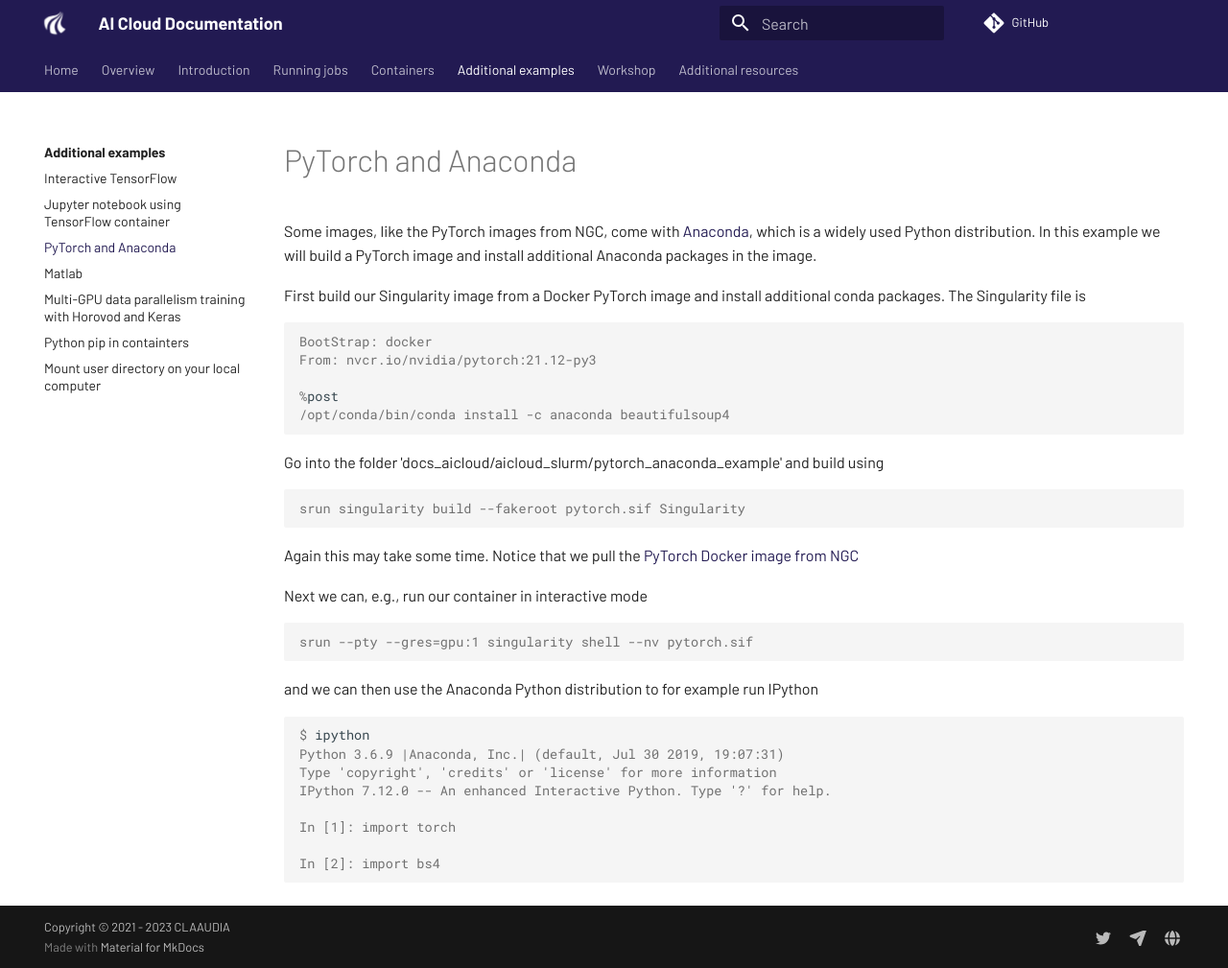
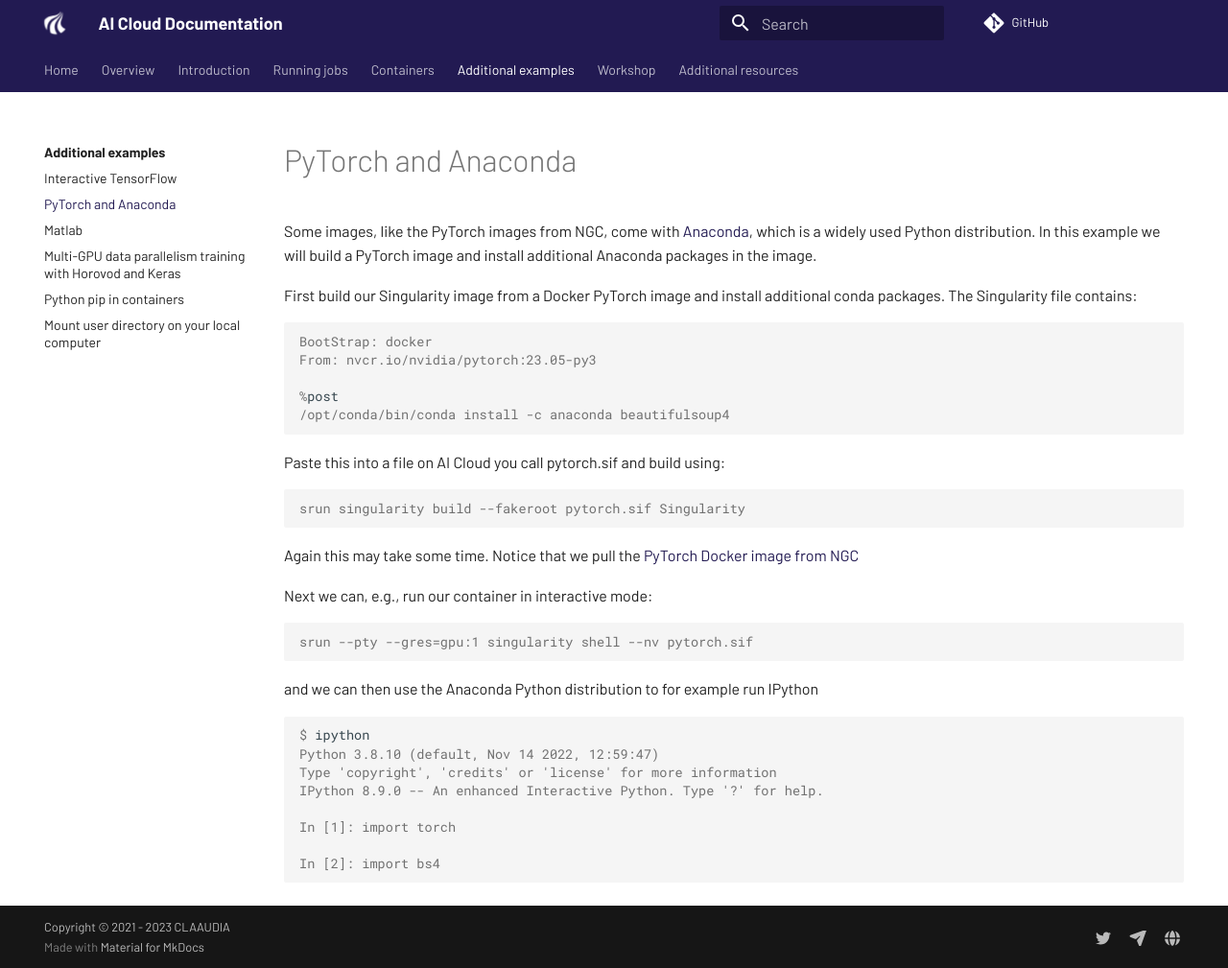
Before and after one commit to aau-claaudia/aicloud-docs, an MkDocs documentation site: the page built from docs/examples/pytorch_anaconda.md, in a window 1280 px wide and 1009 px high. Shown: the whole window at 96% size. Built offline with MkDocs 1.6.1 and Material for MkDocs 9.7.7, drawn with Linux system fonts in a browser that asks for light colours; comment, search, counter and statistics services are not loaded.

Commit message:
Clean-up of older content

````diff
--- a/docs/examples/pytorch_anaconda.md
+++ b/docs/examples/pytorch_anaconda.md
@@ -1,16 +1,16 @@
 Some images, like the PyTorch images from NGC, come with [Anaconda](https://anaconda.org/), which is a widely used Python distribution. In this example we will build a PyTorch image and install additional Anaconda packages in the image.
 
-First build our Singularity image from a Docker PyTorch image and install additional conda packages. The Singularity file is
+First build our Singularity image from a Docker PyTorch image and install additional conda packages. The Singularity file contains:
 
 ```console
 BootStrap: docker
-From: nvcr.io/nvidia/pytorch:21.12-py3
+From: nvcr.io/nvidia/pytorch:23.05-py3
 
 %post
 /opt/conda/bin/conda install -c anaconda beautifulsoup4
 ```
 
-Go into the folder 'docs_aicloud/aicloud_slurm/pytorch_anaconda_example' and build using
+Paste this into a file on AI Cloud you call pytorch.sif and build using:
 
 ```console
 srun singularity build --fakeroot pytorch.sif Singularity
@@ -18,7 +18,7 @@
 
 Again this may take some time. Notice that we pull the [PyTorch Docker image from NGC](https://ngc.nvidia.com/catalog/containers/nvidia:pytorch)
 
-Next we can, e.g., run our container in interactive mode
+Next we can, e.g., run our container in interactive mode:
 
 ```console
 srun --pty --gres=gpu:1 singularity shell --nv pytorch.sif
@@ -28,9 +28,9 @@
 
 ```console
 $ ipython
-Python 3.6.9 |Anaconda, Inc.| (default, Jul 30 2019, 19:07:31)
+Python 3.8.10 (default, Nov 14 2022, 12:59:47)
 Type 'copyright', 'credits' or 'license' for more information
-IPython 7.12.0 -- An enhanced Interactive Python. Type '?' for help.
+IPython 8.9.0 -- An enhanced Interactive Python. Type '?' for help.
 
 In [1]: import torch
 
--- a/mkdocs.yml
+++ b/mkdocs.yml
@@ -11,13 +11,12 @@
 
   - "Additional examples":
     - "Interactive TensorFlow": examples/interactive_tensorflow.md
-    - "Jupyter notebook using TensorFlow container": examples/jupyter.md
     - "PyTorch and Anaconda": examples/pytorch_anaconda.md
     - "Matlab": examples/matlab.md
     - "PyTorch and multi-precision training": torch_amp_example/README.md
     - "Multi-GPU data parallelism training with Horovod and Keras": multi_gpu_keras/README.md
     - "PyTorch and automatic mixed precision with APEX": torch_amp_example/README.md
-    - "Python pip in containters": examples/pip_in_containers.md
+    - "Python pip in containers": examples/pip_in_containers.md
     - "Mount user directory on your local computer": examples/mount_dir.md
 
   - "Workshop": workshop/workshop.md
````
Also changed, not shown: docs/additional.md (+1 -4 lines), docs/examples/interactive_tensorflow.md (+5 -4 lines), docs/examples/jupyter.md (deleted, +0 -32 lines), docs/examples/mount_dir.md (+1 -1 lines), docs/workshop/workshop.md (+2 -2 lines), 1 other file.
